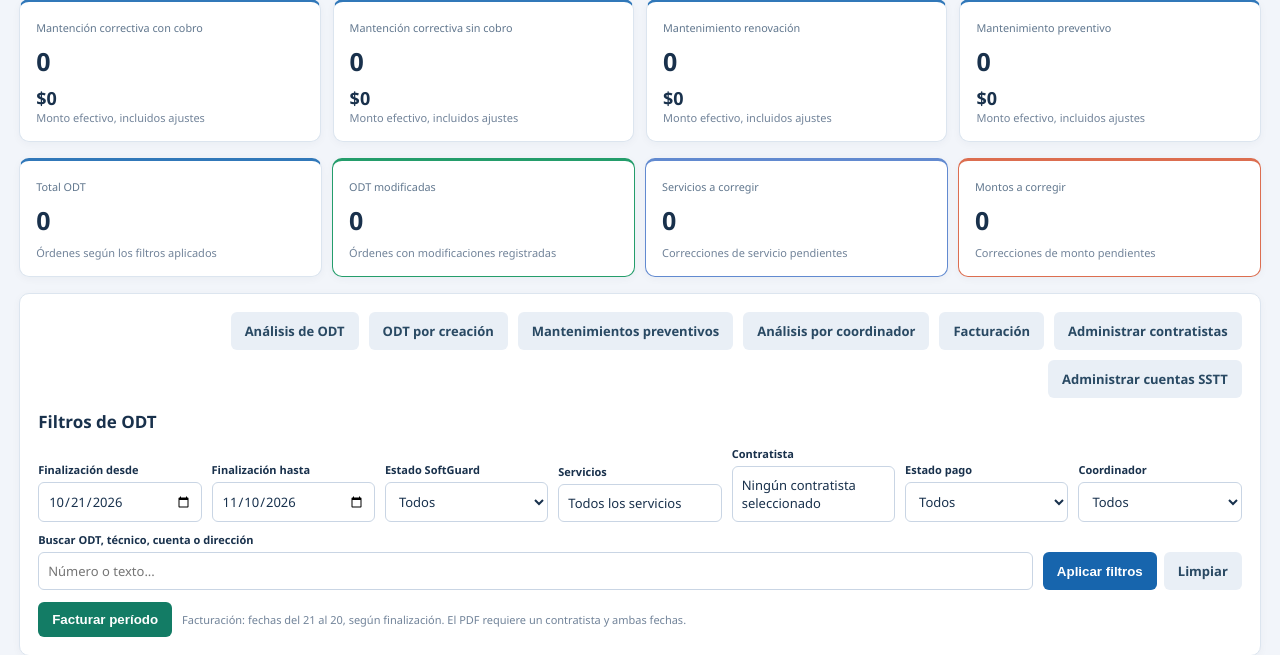
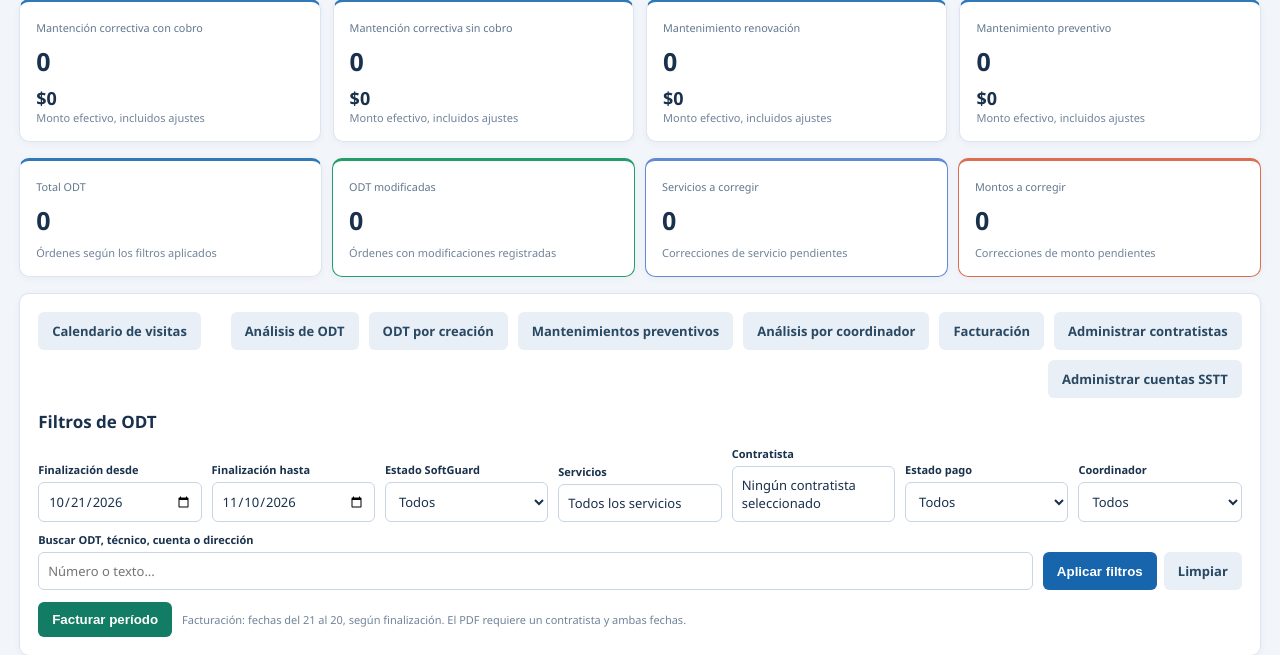
Before and after one commit to Guvtam/gestion-sstt, a Django app: page / in a window 1280 px wide. Shown: the part 264-919 px from the top of the page. Run offline with Django 5.2, Linux system fonts and the light colour scheme; the visitor is signed in with stand-in values (Sample User, id 1); data comes from the database, SQL or seed files in the repository; data that the repository does not hold is empty.

Commit message:
Añadir acceso al calendario de visitas a la izquierda de la bandeja

```diff
--- a/revisiones/templates/revisiones/bandeja.html
+++ b/revisiones/templates/revisiones/bandeja.html
@@ -182,6 +182,9 @@
       <div style="display:flex;justify-content:flex-end;flex-wrap:wrap;gap:10px;margin-bottom:12px;">
 
         {% if perms.revisiones.ver_bandeja_sstt %}
+          <a class="btn alt" style="margin-right:auto;" href="{% url 'calendario_servicios' %}">
+            Calendario de visitas
+          </a>
           {% if perms.revisiones.revisar_pago_sstt %}<a class="btn alt" href="{% url 'analisis_odt' %}">Análisis de ODT</a>{% endif %}
           {% if por_creacion %}
           <a class="btn alt" href="{% url 'bandeja' %}">Gestión de pagos</a>
```
